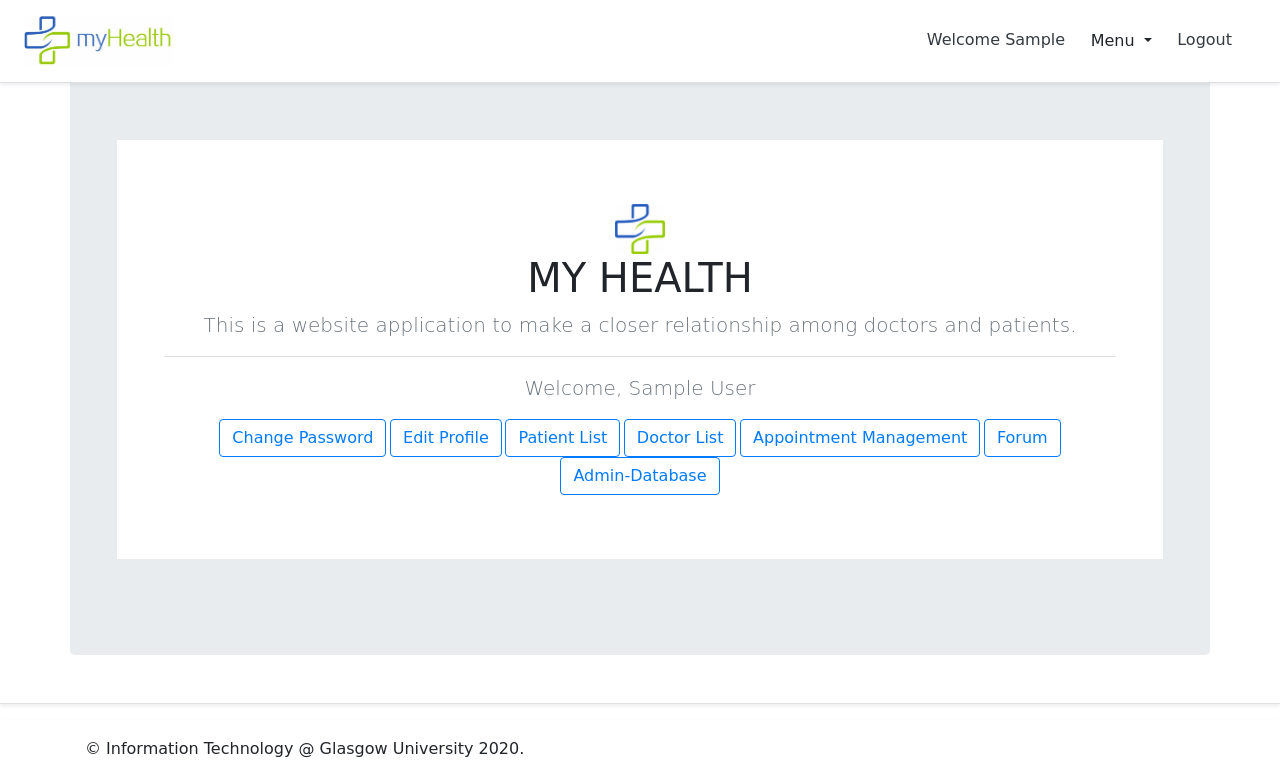
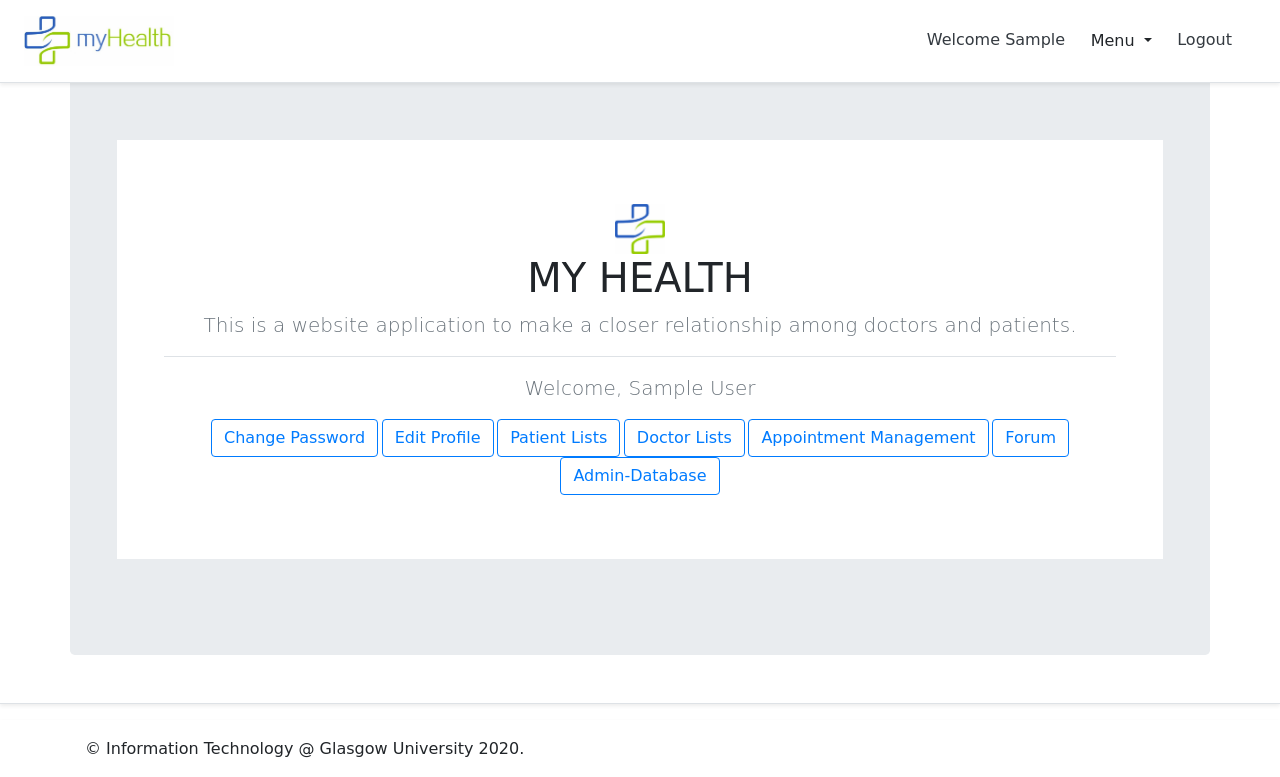
Before and after one commit to anna-boli/myHealth, a Django app: page /myhealth/ in a window 1280 px wide. Shown: the top 777 px of the page. Run offline with Django 3.2, Linux system fonts and the light colour scheme; the visitor is signed in with stand-in values (Sample User, id 1); parts of the project's set-up code (start-up, migrations or seed data) failed here and were passed over; some libraries are stand-ins or nearby versions; some web fonts are replaced.

Commit message:
fix spell bugs

```diff
--- a/myhealth_project/templates/myhealth/base.html
+++ b/myhealth_project/templates/myhealth/base.html
@@ -88,8 +88,8 @@
                         <div class="dropdown-menu" aria-labelledby="dropdownMenuLink">
                             <a class="dropdown-item" href="{% url 'password_change' %}">Change Password</a>
                             <a class="dropdown-item" href="{% url 'admin_profile' %}">Edit Profile</a>
-                            <a class="dropdown-item" href="{% url 'patient_list' %}">Patient List</a>
-                            <a class="dropdown-item" href="{% url 'doctor_list' %}">Doctor List</a>
+                            <a class="dropdown-item" href="{% url 'patient_list' %}">Patient Lists</a>
+                            <a class="dropdown-item" href="{% url 'doctor_list' %}">Doctor Lists</a>
                             <a class="dropdown-item" href="{% url 'appointments' %}">Appointment Management</a>
                             <a class="dropdown-item" href="{% url 'forum' %}">Forum</a>
                             <a class="dropdown-item" href="/admin">Admin-Database</a>
--- a/myhealth_project/templates/myhealth/doctorList.html
+++ b/myhealth_project/templates/myhealth/doctorList.html
@@ -9,7 +9,7 @@
 {% block content %}
 <div class="my-3 p-3 bg-white rounded shadow-sm">
     <section class="text-center">
-        <h3>Doctor List</h3>
+        <h3>Doctor Lists</h3>
     </section>
 </div>
 
--- a/myhealth_project/templates/myhealth/home.html
+++ b/myhealth_project/templates/myhealth/home.html
@@ -51,8 +51,8 @@
         <small class="text-muted">
           <a href="{% url 'password_change' %}" class="btn btn-outline-primary">Change Password</a>
           <a href="{% url 'admin_profile' %}" class="btn btn-outline-primary">Edit Profile</a>
-          <a href="{% url 'patient_list' %}" class="btn btn-outline-primary">Patient List</a>
-          <a href="{% url 'doctor_list' %}" class="btn btn-outline-primary">Doctor List</a>
+          <a href="{% url 'patient_list' %}" class="btn btn-outline-primary">Patient Lists</a>
+          <a href="{% url 'doctor_list' %}" class="btn btn-outline-primary">Doctor Lists</a>
           <a href="{% url 'appointments' %}" class="btn btn-outline-primary">Appointment Management</a>
           <a href="{% url 'forum' %}" class="btn btn-outline-primary">Forum</a>
           <a href="/admin" class="btn btn-outline-primary">Admin-Database</a>
--- a/myhealth_project/templates/myhealth/patientList.html
+++ b/myhealth_project/templates/myhealth/patientList.html
@@ -9,7 +9,7 @@
 {% block content %}
 <div class="my-3 p-3 bg-white rounded shadow-sm">
     <section class="text-center">
-        <h3>Patient List</h3>
+        <h3>Patient Lists</h3>
     </section>
 </div>
 
```
